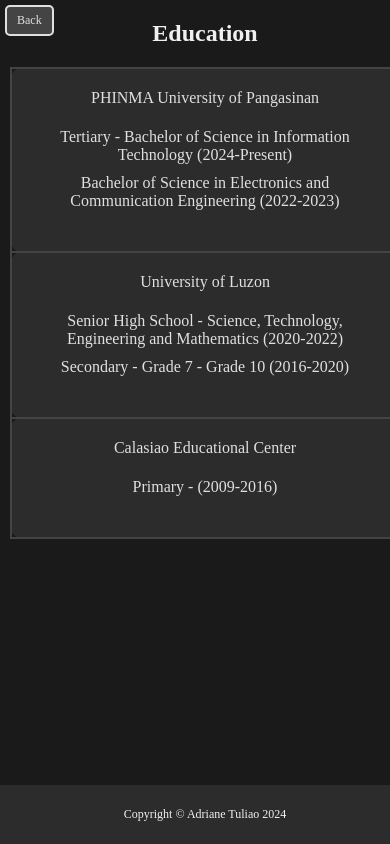
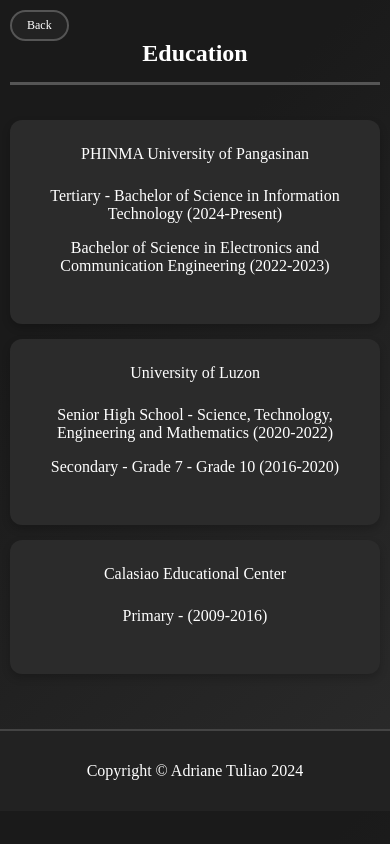
Before and after one commit to AdrianeTuliao/Portfolio, a plain HTML site: page Education.html in a window 390 px wide. Drawn offline with Linux system fonts and the light colour scheme.

Commit message:
Updated portfolio in education

```diff
--- a/Education.html
+++ b/Education.html
@@ -6,151 +6,138 @@
     <title>Mar Adriane Tuliao /Portfolio</title>
     <style>
         body {
-            background: #1a1a1a;
+            background: linear-gradient(135deg, #1a1a1a 30%, #2b2b2b 100%);
             color: #d3d3d3;
             font-family: 'Playfair Display', serif;
             margin: 0;
             padding: 0;
             text-align: center;
         }
-        h1, p {
-            color: #f0f0f0;
+        h1, h2, p {
+            color: #ffffff;
         }
         .back-button {
-            background-color: #444444;
-            color: #e0e0e0;
-            padding: 10px 20px;
+            background: #222;
+            color: #fff;
+            padding: 12px 25px;
             text-decoration: none;
-            border-radius: 5px;
-            border: 2px solid #e0e0e0;
+            border-radius: 30px;
+            border: 2px solid #555;
             position: absolute;
-            top: 20px;
-            left: 20px;
+            top: 25px;
+            left: 25px;
+            transition: background-color 0.3s ease;
         }
         .back-button:hover {
-            background-color: #5a5a5a;
+            background-color: #3e3e3e;
         }
         .profile-section {
-            background: #333333;
-            color: #e0e0e0;
-            padding: 20px;
-            margin: 20px auto;
-            width: 70%;
-            border-radius: 10px;
+            background: #2b2b2b;
+            color: #f5f5f5;
+            padding: 25px;
+            margin: 40px auto;
+            width: 75%;
+            border-radius: 15px;
+            box-shadow: 0 4px 10px rgba(0, 0, 0, 0.3);
         }
         .profile-section img {
-            width: 150px;
-            height: 150px;
+            width: 160px;
+            height: 160px;
             border-radius: 50%;
+            border: 4px solid #444;
             margin-bottom: 20px;
         }
         .buttons-container a {
-            background: #444444;
-            padding: 10px 100px;
+            background: #333;
+            padding: 12px 60px;
             margin: 0 10px;
             text-decoration: none;
-            color: #e0e0e0;
-            border-radius: 5px;
-            border: 2px solid #e0e0e0;
+            color: #f5f5f5;
+            border-radius: 25px;
+            border: 2px solid #555;
+            transition: background-color 0.3s ease;
         }
-        .footer {
-            background: #2c2c2c;
-            color: #e0e0e0;
-            width: 100%;
-            padding: 20px;
-            text-align: center;
-            position: fixed;
-            bottom: 0;
+        .buttons-container a:hover {
+            background-color: #555;
         }
-        .footer img {
-            width: 50px;
-            height: 50px;
-        }
-
-        /* Education Section */
         section {
-            margin: 20px auto;
+            margin: 40px auto;
             width: 80%;
         }
         section h2 {
-            color: #f0f0f0;
+            border-bottom: 3px solid #555;
+            padding-bottom: 15px;
         }
         table {
             width: 100%;
-            border-collapse: collapse;
-            margin-top: 20px;
+            border-spacing: 0 15px;
         }
         td {
-            background-color: #2c2c2c;
-            color: #e0e0e0;
-            padding: 20px;
-            border-radius: 10px; /* Rounded corners for a softer rectangular look */
-            border: 2px solid #444444;
-            margin: 10px 0;
+            background: #2b2b2b;
+            color: #fff;
+            padding: 25px;
+            border-radius: 12px;
+            box-shadow: 0 4px 8px rgba(0, 0, 0, 0.2);
         }
         ul {
-            list-style-type: none;
+            list-style: none;
             padding: 0;
         }
         ul li {
-            padding: 5px 0;
+            padding: 8px 0;
+        }
+        .footer {
+            background: #222;
+            color: #fff;
+            padding: 20px;
+            text-align: center;
+            border-top: 2px solid #444;
         }
 
-        /* Responsive Design */
         @media (max-width: 768px) {
             .back-button {
-                top: 10px;
-                left: 10px;
-                padding: 8px 15px;
+                top: 15px;
+                left: 15px;
+                padding: 8px 18px;
                 font-size: 14px;
             }
             section {
-                width: 95%;
+                width: 90%;
             }
             .profile-section {
-                width: 90%;
-                padding: 15px;
+                width: 85%;
+                padding: 20px;
             }
             .footer {
                 padding: 15px;
-                font-size: 14px;
             }
             .buttons-container a {
-                padding: 8px 50px;
+                padding: 10px 40px;
                 font-size: 14px;
-            }
-            .profile-section img {
-                width: 120px;
-                height: 120px;
             }
         }
 
         @media (max-width: 480px) {
             .back-button {
                 font-size: 12px;
-                padding: 6px 10px;
-                top: 5px;
-                left: 5px;
+                padding: 6px 15px;
+                top: 10px;
+                left: 10px;
             }
             section {
-                width: 100%;
-                padding: 0 10px;
+                width: 95%;
             }
             .profile-section {
-                width: 100%;
-                padding: 10px;
-            }
-            .footer {
-                padding: 10px;
-                font-size: 12px;
+                width: 95%;
+                padding: 15px;
             }
             .buttons-container a {
-                padding: 6px 30px;
+                padding: 8px 30px;
                 font-size: 12px;
             }
             .profile-section img {
-                width: 100px;
-                height: 100px;
+                width: 120px;
+                height: 120px;
             }
         }
     </style>
@@ -190,11 +177,6 @@
             </tr>
         </table>
     </section>
-    <br>
-    <br>
-    <br>
-    <br>
-    <br>
 
     <!-- Footer -->
     <div class="footer">
```
